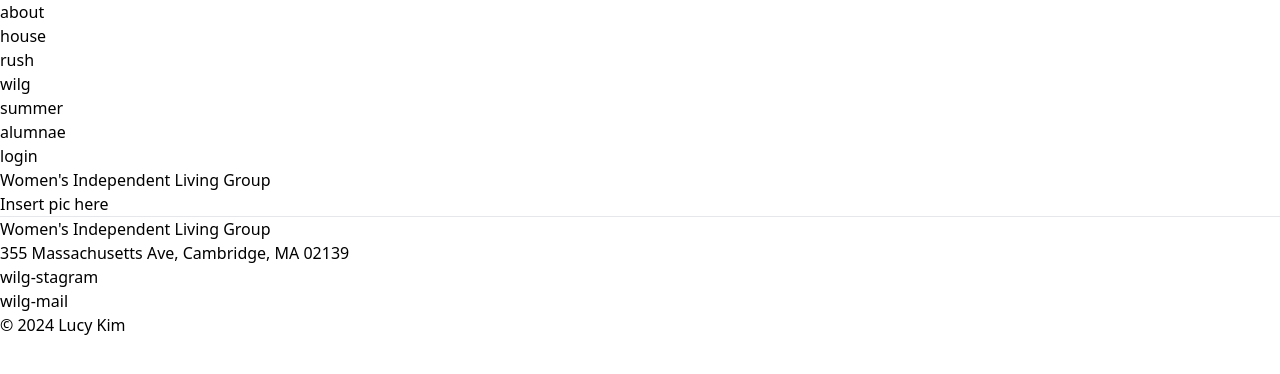
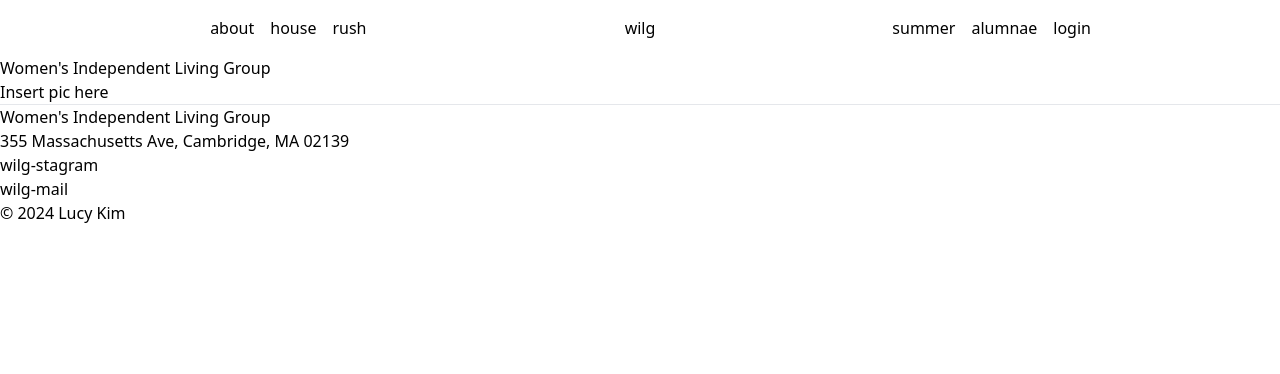
Before and after one commit to lvcyklm02/wilg, a Django app: page / in a window 1280 px wide. Shown: the top 374 px of the page. Run offline with Django 5.2, Linux system fonts and the light colour scheme.

Commit message:
centered navbar
need to run command line for tailwind every time you make a tailwind change. thats: npm run build

```diff
--- a/wiggle/package.json
+++ b/wiggle/package.json
@@ -5,7 +5,7 @@
   "main": "index.js",
   "scripts": {
     "test": "echo \"Error: no test specified\" && exit 1",
-    "build": "tailwindcss build wilg_website/static/wilg_website/css/styles.css -o wilg_website/static/wilg_website/css/dist/styles.css"
+    "build": "tailwindcss -i wilg_website/static/wilg_website/css/styles.css -o wilg_website/static/wilg_website/css/dist/styles.css"
   },
   "keywords": [],
   "author": "",
--- a/wiggle/wiggle/settings.py
+++ b/wiggle/wiggle/settings.py
@@ -119,5 +119,8 @@ USE_TZ = True
 STATIC_URL = "static/"
 # Default primary key field type
 # https://docs.djangoproject.com/en/5.0/ref/settings/#default-auto-field
+# STATICFILES_DIRS = [
+#     BASE_DIR / "wilg_website/static",
+# ]
 
 DEFAULT_AUTO_FIELD = "django.db.models.BigAutoField"
--- a/wiggle/wilg_website/static/wilg_website/css/dist/styles.css
+++ b/wiggle/wilg_website/static/wilg_website/css/dist/styles.css
@@ -558,10 +558,50 @@ video {
   position: static;
 }
 
+.mx-12 {
+  margin-left: 3rem;
+  margin-right: 3rem;
+}
+
+.mx-2 {
+  margin-left: 0.5rem;
+  margin-right: 0.5rem;
+}
+
+.ml-auto {
+  margin-left: auto;
+}
+
+.mr-auto {
+  margin-right: auto;
+}
+
 .block {
   display: block;
+}
+
+.flex {
+  display: flex;
 }
 
 .table {
   display: table;
 }
+
+.flex-1 {
+  flex: 1 1 0%;
+}
+
+.justify-center {
+  justify-content: center;
+}
+
+.bg-gray-300 {
+  --tw-bg-opacity: 1;
+  background-color: rgb(209 213 219 / var(--tw-bg-opacity));
+}
+
+.py-4 {
+  padding-top: 1rem;
+  padding-bottom: 1rem;
+}
--- a/wiggle/wilg_website/templates/pages/base.html
+++ b/wiggle/wilg_website/templates/pages/base.html
@@ -4,25 +4,29 @@
 
 <head>
     <meta charset="UTF-8">
+    <meta name="viewport" content="width=device-width, initial-scale=1.0">
     <title>{% block title %}WILG{% endblock %}</title>
     {% load static %}
     <link rel="stylesheet" href="{% static 'wilg_website/css/dist/styles.css' %}">
 </head>
 
 <body>
-    <header>
-        <nav>
-            <ul>
-                <li><a href="{% url 'about' %}">about</a></li>
-                <li><a href="{% url 'house' %}">house</a></li>
-                <li><a href="{% url 'rush' %}">rush</a></li>
-                <li><a href="{% url 'home' %}">wilg</a></li>
-                <li><a href="{% url 'summer' %}">summer</a></li>
-                <li><a href="{% url 'alumnae' %}">alumnae</a></li>
-                <li><a href="{% url 'login' %}">login</a></li>
-
-            </ul>
-        </nav>
+    <header class="py-4">
+        <div class="flex">
+            <div class="flex-1 flex justify-center mr-auto">
+                <a href=" {% url 'about' %}" class="mx-2">about</a>
+                <a href="{% url 'house' %}" class="mx-2">house</a>
+                <a href="{% url 'rush' %}" class="mx-2">rush</a>
+            </div>
+            <div class="mx-12">
+                <a href="{% url 'home' %}">wilg</a>
+            </div>
+            <div class="flex-1 flex justify-center ml-auto">
+                <a href="{% url 'summer' %}" class="mx-2">summer</a>
+                <a href="{% url 'alumnae' %}" class="mx-2">alumnae</a>
+                <a href="{% url 'login' %}" class="mx-2">login</a>
+            </div>
+        </div>
     </header>
 
     <main>
```
